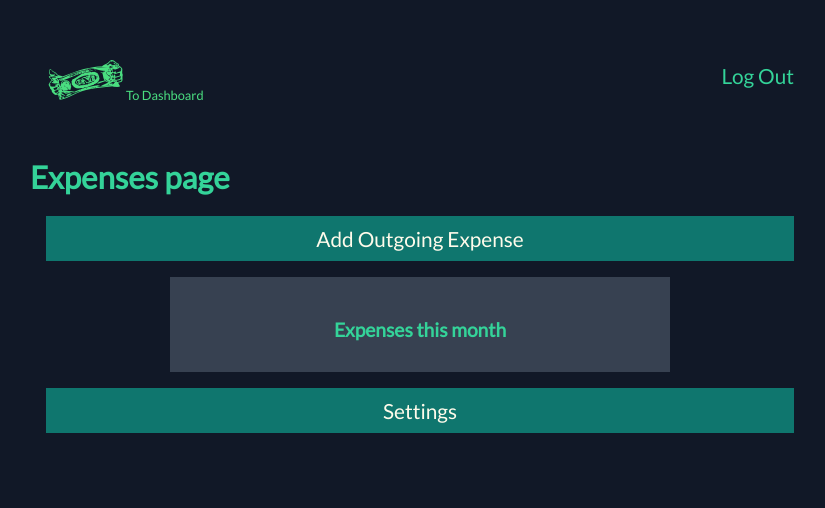
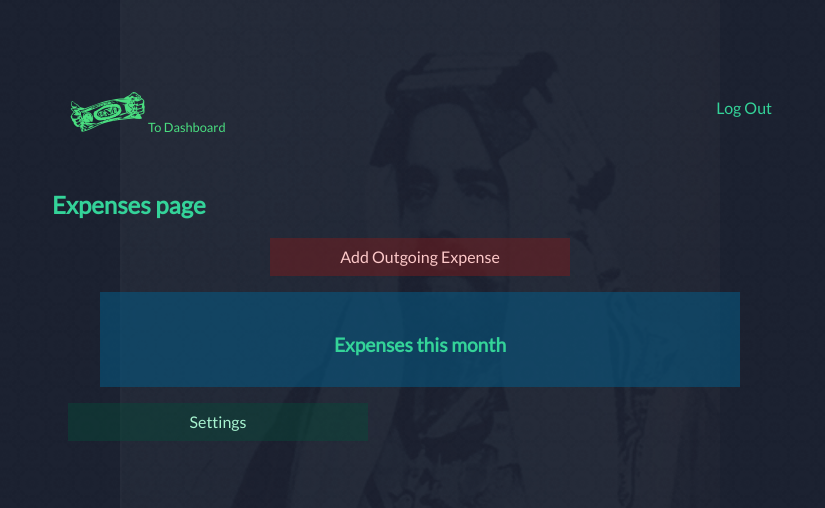
Before and after one commit to Mishalzeera/the-money-manager, a Flask app: page /expenses in a window 1280 px wide. Shown: the top 508 px of the page, without its empty margins (220-1045 px from the left). Run offline with Flask 2, Linux system fonts and the light colour scheme; the visitor is signed in with stand-in values (Sample User, id 1); data that the repository does not hold is empty; some libraries are stand-ins or nearby versions.

Commit message:
Style button colours and background images/wallpaper.

```diff
--- a/static/css/dark_style.css
+++ b/static/css/dark_style.css
@@ -1,4 +1,9 @@
-/* Space Invaders, Apple IIc */
+:root {
+  --blue-500-o: #3b83f64f;
+  --sky-800-o: #0759858f;
+  --emerald-900-o: #064e3b6b;
+  --red-900-o: #7f1d1d79;
+}
 
 body {
   background-color: var(--cool-gray-900);
@@ -6,7 +11,7 @@ body {
   color: var(--emerald-400);
 }
 
-h1, h2, h3, h4 {
+h1, h2, h3, h4, h5, h6 {
   color: var(--emerald-400);
 }
 
@@ -24,30 +29,29 @@ h1, h2, h3, h4 {
   color: var(--amber-50);
 }
 
-/*
-.a-btn {
-
-background-color: var(--green-400);
-color: var(--indigo-900);
-
-
-} */
 
 .btn-in {
-background-color: var(--teal-700);
-color: var(--amber-50);
+background-color: var(--emerald-900-o);
+color: var(--emerald-200);
 }
 
 .btn-manage {
-
+  background-color: var(--blue-500-o);
+  color: var(--blue-200);
 }
 
 .btn-out {
-
+  background-color: var(--red-900-o);
+  color: var(--red-200);
 }
 
 
 .register-card {
-  background-color: var(--cool-gray-700);
+  background-color: var(--sky-800-o);
   color: var(--amber-50)
 }
+
+input, textarea {
+  background-color: var(--sky-800-o);
+  color: var(--sky-200);
+}
--- a/static/css/style.css
+++ b/static/css/style.css
@@ -20,8 +20,14 @@
 }
 
 body {
+    padding: 2rem;
+    background-image: url("../img/sheikh-bg.png"), url("../img/arab_tile_5opacity.png");
+    background-size: 50vw, initial;
+    background-position-x:center;
+    background-attachment: fixed, scroll;
+    background-repeat: no-repeat, repeat;
   font-family: "Lato", sans-serif;
-  font-size: 1.3rem;
+  font-size: 1rem;
 }
 
 
@@ -89,7 +95,7 @@ a:hover {
     flex-direction: column;
     padding: 1rem;
     gap: 1rem;
-    width: 500px;
+    width: 50vw;
     margin: 0 auto;
     font-size: .8rem;;
 }
@@ -102,7 +108,9 @@ input {
 
 
 .btn {
+    width: 300px;
     font-family: inherit;
+    border-radius: unset;
     border: unset;
     display: block;
     text-decoration: none;
@@ -113,7 +121,9 @@ input {
 }
 
 
-.a-btn {    display: block;
+.a-btn {
+    width: 300px;
+    display: block;
     text-decoration: none;
     text-align: center;
     padding: .5rem 2rem;
@@ -143,6 +153,30 @@ form {
 }
 
 
+.form-left {
+    margin-top: 1rem;
+    align-items: flex-start;
+}
+
+textarea {
+    resize: none;
+
+}
+
+.textarea-left {
+    margin-left: 1rem;
+    width: 300px;
+}
+}
 .wish {
     margin: 1rem;
 }
+
+.flashes {
+    font-size: 2rem;
+    text-align: center;
+}
+
+.btn-center {
+    margin: 1rem auto;
+}
--- a/templates/base.html
+++ b/templates/base.html
@@ -60,7 +60,7 @@
     {% endwith %}
     {% block content %} {% endblock %}
     {% if session["user"] %}
-    <a href="{{url_for('settings')}}" class="a-btn btn-manage">Settings</a>
+    <a href="{{url_for('settings')}}" class="a-btn btn-in">Settings</a>
     {% endif %}
   </body>
 </html>
--- a/templates/expenses.html
+++ b/templates/expenses.html
@@ -1,7 +1,7 @@
 {% extends "base.html" %}
 {% block content %}
 <h2>Expenses page</h2>
-<a href="{{ url_for('add_expense') }}" class="a-btn btn-out">Add Outgoing Expense</a>
+<a href="{{ url_for('add_expense') }}" class="a-btn btn-out btn-center">Add Outgoing Expense</a>
 
 <div class="register-card">
     <h2>Expenses this month</h2>
--- a/templates/invoice.html
+++ b/templates/invoice.html
@@ -1,6 +1,6 @@
 {% extends "base.html" %}
 {% block content %}
-<a href="{{url_for('add_invoice', invoice_id='22')}}" class="a-btn btn-in">New Invoice</a>
+<a href="{{url_for('add_invoice', invoice_id='22')}}" class="a-btn btn-in btn-center">New Invoice</a>
 <h1>Invoices:</h1>
 <br><br>
 
--- a/templates/profile.html
+++ b/templates/profile.html
@@ -26,10 +26,10 @@
     <button type="submit" class="btn btn-manage">Edit Note</button>
 </form>
 {% else %}
-<form action="{{ url_for('create_note') }}" method="POST">
+<form action="{{ url_for('create_note') }}" method="POST" class="form-left">
     <label for="create_note">Create A Note: </label>
-    <textarea name="create_note" id="create_note" cols="30" rows="10"></textarea>
-    <button type="submit" class="btn btn-in">Create Note</button>
+    <textarea name="create_note" id="create_note" cols="30" rows="10" class="textarea-left"></textarea>
+    <button type="submit" class="btn btn-manage">Create Note</button>
 </form>
 {% endif %}
 <a href="{{url_for('invoice')}}" class="a-btn btn-in">Manage Invoices/Income</a>
--- a/templates/user_history.html
+++ b/templates/user_history.html
@@ -1,6 +1,8 @@
 {% extends "base.html" %}
 {% block content %}
 <h1>{{ name | title }}'s History</h1>
+
+
 <h2>Income and Expenses</h2>
 {% for story in history | reverse %}
         {% if story.type == "income" %}
```
Also changed, not shown: README.md, static/img/arab_tile_5opacity.png (added), static/img/sheikh-bg.png (added).
